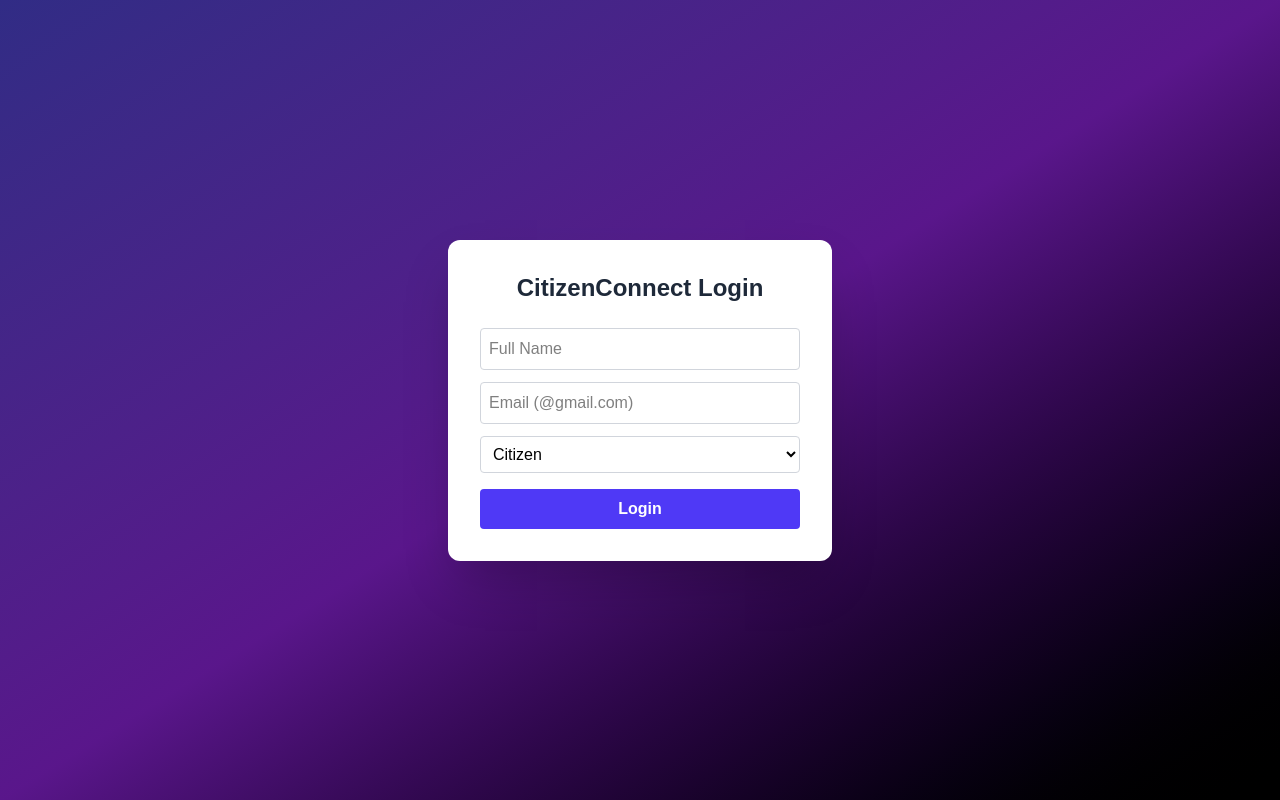
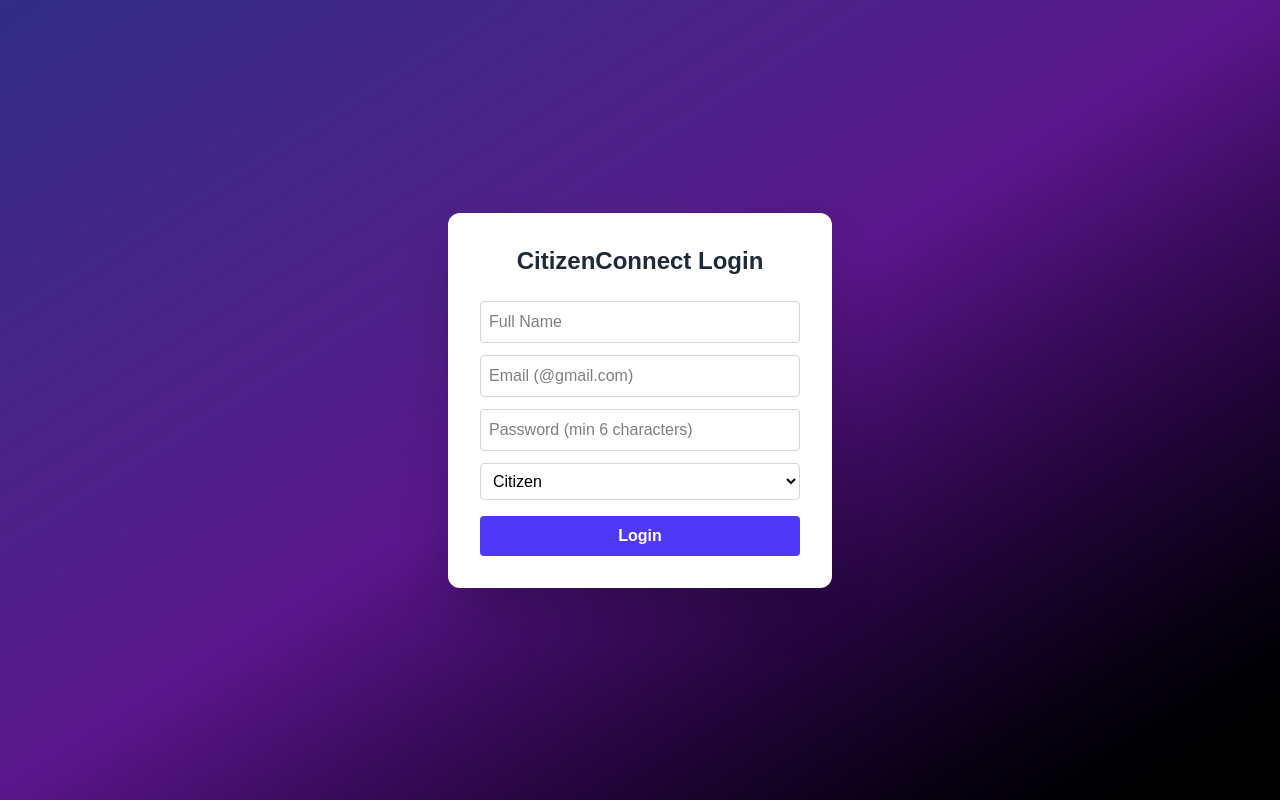
Before and after one commit to Nitisha3340/CitizenConnect, a Next.js app: page /login in a window 1280 px wide. Built offline with nearby package versions, Linux system fonts and the light colour scheme.

Commit message:
Add password authentication to login form

```diff
--- a/app/login/page.tsx
+++ b/app/login/page.tsx
@@ -10,6 +10,7 @@ export default function LoginPage() {
 
   const [name, setName] = useState("");
   const [email, setEmail] = useState("");
+  const [password, setPassword] = useState("");
   const [role, setRole] = useState<Role>("citizen");
   const [error, setError] = useState("");
 
@@ -18,6 +19,8 @@ export default function LoginPage() {
 
   const validateEmail = (value: string) =>
     /^[a-zA-Z0-9._%+-]+@gmail\.com$/.test(value);
+
+  const validatePassword = (value: string) => value.length >= 6;
 
   const handleLogin = () => {
     if (!validateName(name)) {
@@ -30,7 +33,12 @@ export default function LoginPage() {
       return;
     }
 
-    login({ name, email, role });
+    if (!validatePassword(password)) {
+      setError("Password must be at least 6 characters.");
+      return;
+    }
+
+    login({ name, email, password, role });
 
     router.push(`/${role}/dashboard`);
   };
@@ -64,6 +72,14 @@ export default function LoginPage() {
         onChange={(e) => setEmail(e.target.value)}
       />
 
+      <input
+        type="password"
+        placeholder="Password (min 6 characters)"
+        className="w-full border border-gray-300 p-2 mb-3 rounded text-black"
+        value={password}
+        onChange={(e) => setPassword(e.target.value)}
+      />
+
       <select
         className="w-full border border-gray-300 p-2 mb-4 rounded text-black"
         value={role}
--- a/context/AuthContext.tsx
+++ b/context/AuthContext.tsx
@@ -13,6 +13,7 @@ type User = {
   id: string;        // ✅ Added unique ID
   name: string;
   email: string;
+  password: string;  // ✅ Added password field
   role: Role;
 };
 
```
